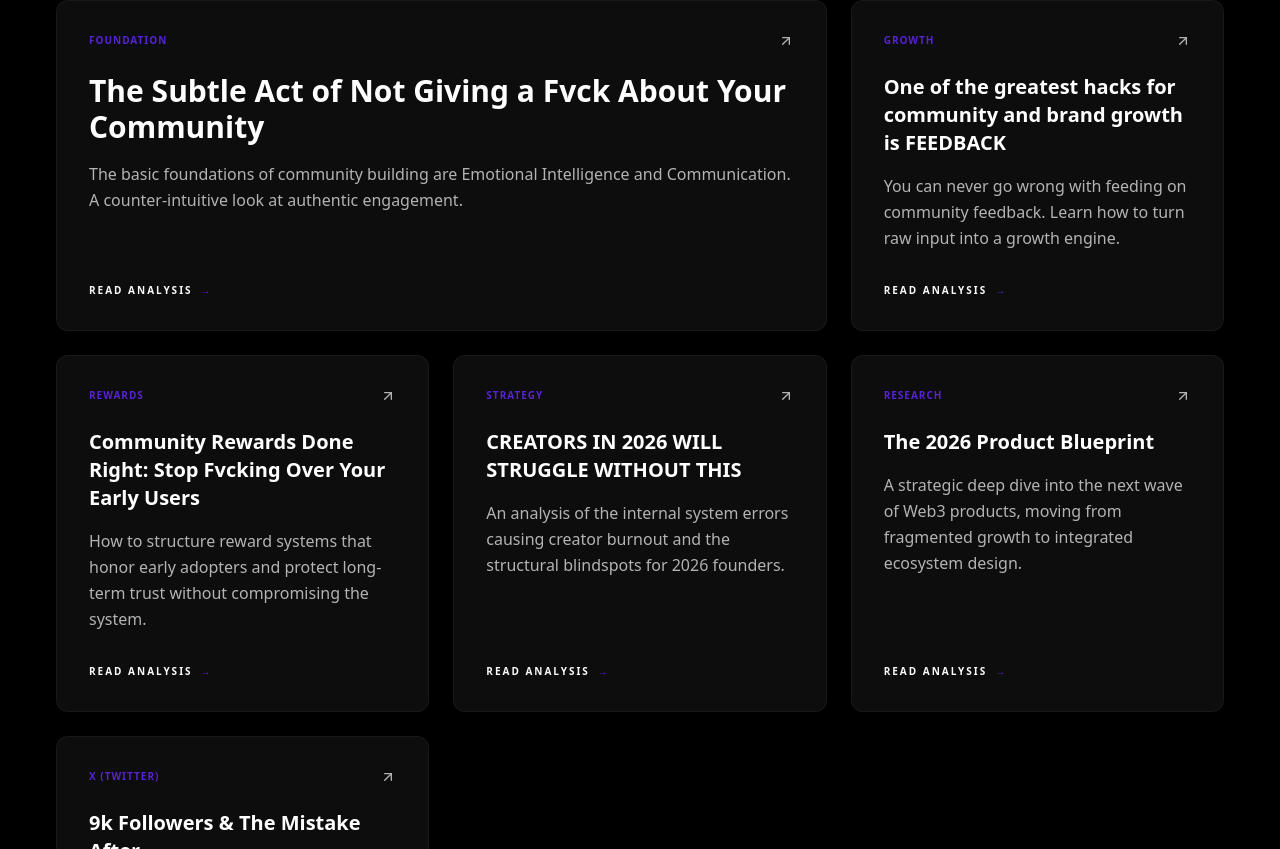
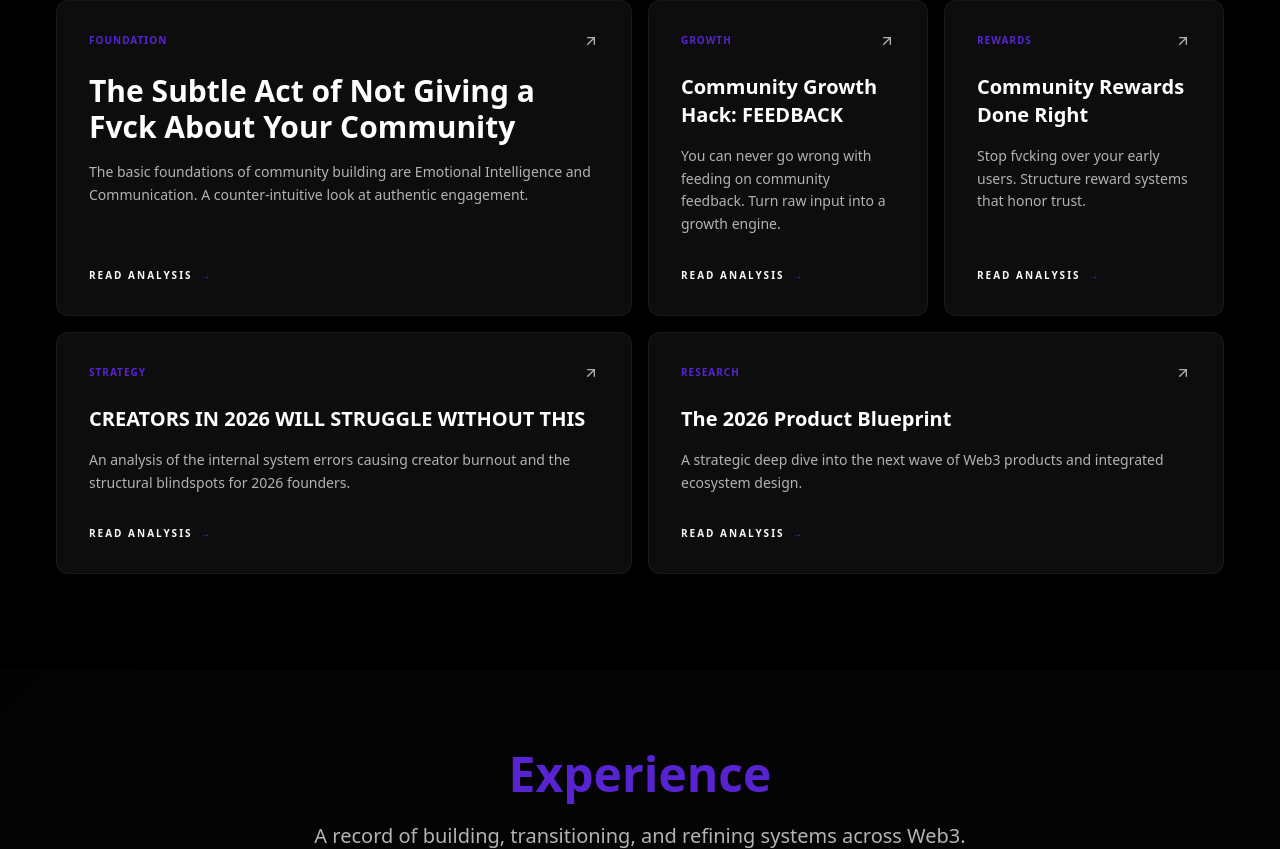
Before and after one commit to 0xmojeeb/mojeeb, a React (Vite) app: page / in a window 1280 px wide. Shown: the part 2171-3020 px from the top of the page. Built offline with nearby package versions, Linux system fonts and the light colour scheme.

Commit message:
Refactor blog post properties and layout

```diff
--- a/src/components/Blog.tsx
+++ b/src/components/Blog.tsx
@@ -9,48 +9,43 @@ const Blog = () => {
       description: "The basic foundations of community building are Emotional Intelligence and Communication. A counter-intuitive look at authentic engagement.",
       link: "https://mojeebhq.medium.com/the-subtle-act-of-not-giving-a-fvck-about-your-community-community-building-31043b5160aa",
       platform: "Foundation",
-      isLarge: true
+      layout: "col-span-1 md:col-span-2", // Takes up 2/4 of the width
+      isPrimary: true
     },
     {
-      title: "One of the greatest hacks for community and brand growth is FEEDBACK",
-      description: "You can never go wrong with feeding on community feedback. Learn how to turn raw input into a growth engine.",
+      title: "Community Growth Hack: FEEDBACK",
+      description: "You can never go wrong with feeding on community feedback. Turn raw input into a growth engine.",
       link: "https://mojeebhq.medium.com/the-subtle-act-of-not-giving-a-fvck-about-your-community-community-building-6afe90b633f4",
       platform: "Growth",
-      isLarge: false
+      layout: "col-span-1", // Takes up 1/4 of the width
     },
     {
-      title: "Community Rewards Done Right: Stop Fvcking Over Your Early Users",
-      description: "How to structure reward systems that honor early adopters and protect long-term trust without compromising the system.",
+      title: "Community Rewards Done Right",
+      description: "Stop fvcking over your early users. Structure reward systems that honor trust.",
       link: "https://mojeebhq.medium.com/community-rewards-done-right-stop-fvcking-over-your-early-users-e3ac552c3f9b",
       platform: "Rewards",
-      isLarge: false
+      layout: "col-span-1", // Takes up 1/4 of the width
     },
     {
       title: "CREATORS IN 2026 WILL STRUGGLE WITHOUT THIS",
       description: "An analysis of the internal system errors causing creator burnout and the structural blindspots for 2026 founders.",
       link: "https://x.com/MojeebHQ/status/2009497216109695467?s=20",
       platform: "Strategy",
-      isLarge: false
+      layout: "col-span-1 md:col-span-2",
     },
     {
       title: "The 2026 Product Blueprint",
-      description: "A strategic deep dive into the next wave of Web3 products, moving from fragmented growth to integrated ecosystem design.",
+      description: "A strategic deep dive into the next wave of Web3 products and integrated ecosystem design.",
       link: "https://x.com/MojeebHQ/status/2009997538267435511?s=20",
       platform: "Research",
-      isLarge: false
-    },
-    {
-      title: "9k Followers & The Mistake After",
-      description: "A growth campaign deconstruction: what went right, what went wrong, and the lessons that reshaped my strategy.",
-      link: "https://x.com/MojeebHQ/status/1971794428789461365",
-      platform: "X (Twitter)",
-      isLarge: false
+      layout: "col-span-1 md:col-span-2",
     }
   ];
 
   return (
     <section id="blog" className="py-24 px-6 bg-background">
       <div className="container mx-auto">
+        {/* HEADER */}
         <div className="flex flex-col md:flex-row md:items-end justify-between mb-16 gap-6 text-white">
           <div className="max-w-2xl">
             <span className="text-primary text-[10px] font-bold tracking-[0.4em] uppercase mb-4 block">
@@ -65,11 +60,12 @@ const Blog = () => {
           </p>
         </div>
 
-        <div className="grid grid-cols-1 md:grid-cols-2 lg:grid-cols-3 gap-6">
+        {/* 4-COLUMN BENTO GRID */}
+        <div className="grid grid-cols-1 md:grid-cols-4 gap-4">
           {blogPosts.map((post, index) => (
             <Card
               key={index}
-              className={`glass-card group hover:border-primary/50 transition-all duration-300 flex flex-col h-full ${post.isLarge ? 'lg:col-span-2' : ''}`}
+              className={`glass-card group hover:border-primary/50 transition-all duration-300 flex flex-col h-full ${post.layout}`}
             >
               <CardContent className="p-8 flex flex-col h-full">
                 <div className="flex justify-between items-start mb-6">
@@ -79,11 +75,11 @@ const Blog = () => {
                   <ArrowUpRight className="w-4 h-4 text-muted-foreground group-hover:text-primary transition-colors" />
                 </div>
 
-                <h3 className={`font-bold mb-4 text-white group-hover:text-primary transition-colors ${post.isLarge ? 'text-2xl md:text-3xl' : 'text-xl'}`}>
+                <h3 className={`font-bold mb-4 text-white group-hover:text-primary transition-colors ${post.isPrimary ? 'text-2xl md:text-3xl' : 'text-lg md:text-xl'}`}>
                   {post.title}
                 </h3>
 
-                <p className="text-muted-foreground mb-8 leading-relaxed flex-grow">
+                <p className="text-muted-foreground mb-8 leading-relaxed flex-grow text-sm">
                   {post.description}
                 </p>
 
```
